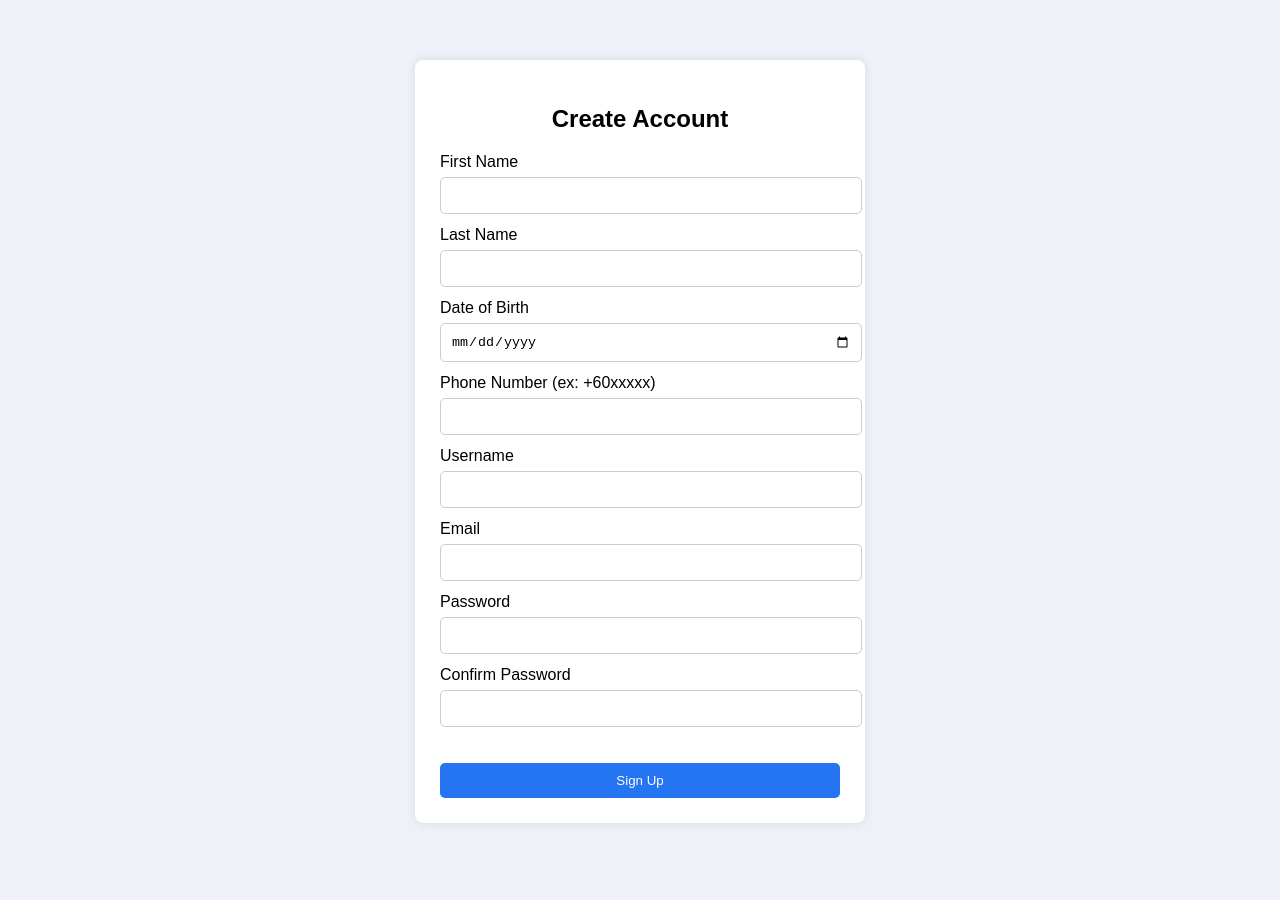
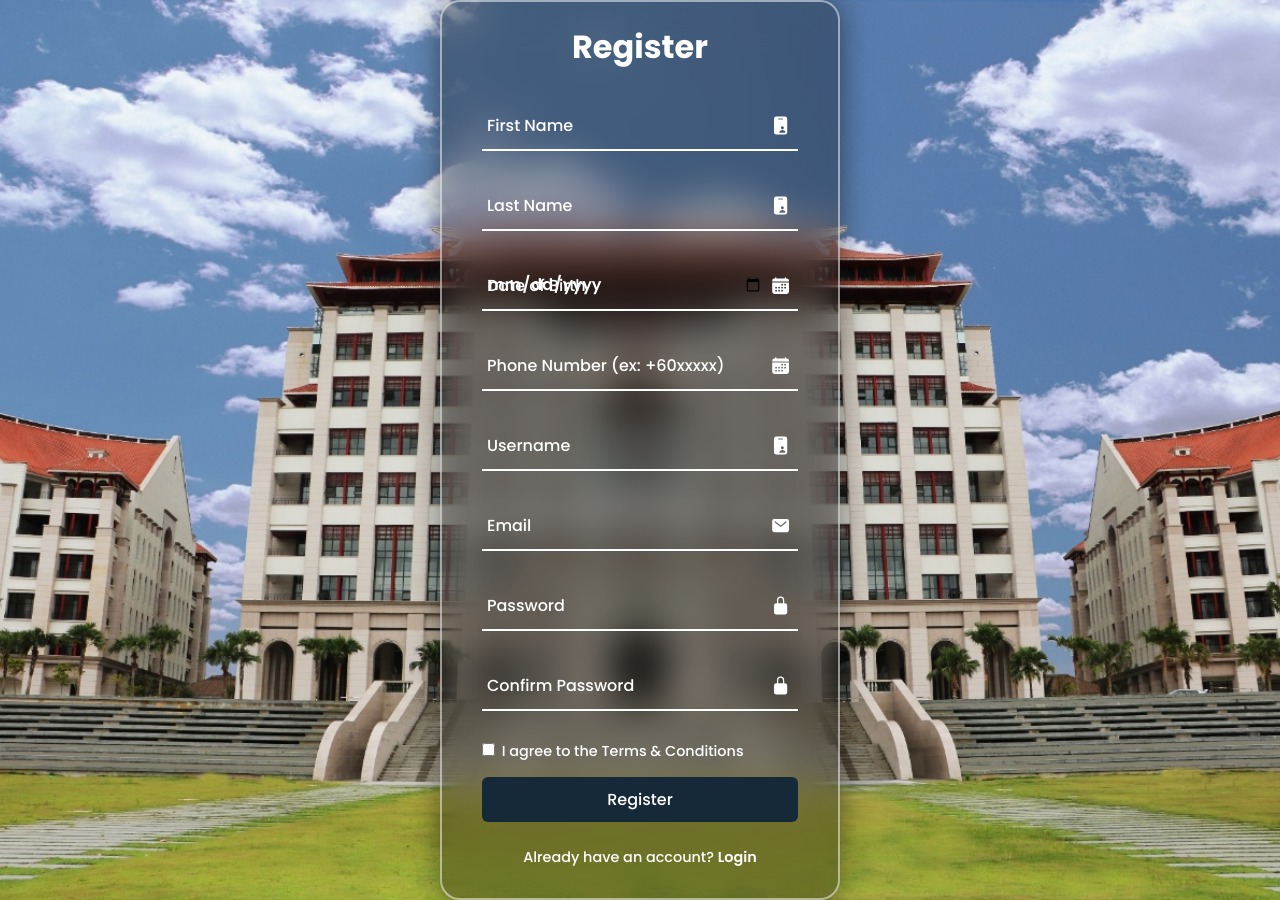
Before and after one commit to GlazeProgramming/SVV_Project, a website: page public/signup.html in a window 1280 px wide. Drawn offline with nearby package versions, Linux system fonts and the light colour scheme.

Commit message:
Redesign the Front End

```diff
--- a/public/css/styles.css
+++ b/public/css/styles.css
@@ -1,53 +1,166 @@
-body {
-    font-family: Arial, sans-serif;
-    background: #eef1f7;
-    margin: 0;
-    padding: 0;
+@import url('https://fonts.googleapis.com/css2?family=Poppins:ital,wght@0,100;0,200;0,300;0,400;0,500;0,600;0,700;0,800;0,900;1,100;1,200;1,300;1,400;1,500;1,600;1,700;1,800;1,900&display=swap');
+
+*{
+	margin:0;
+	padding: 0;
+	box-sizing: border-box;
+	font-family: 'Poppins', sans-serif;
 }
 
-.container {
-    width: 400px;
-    background: #ffffff;
-    padding: 25px;
-    margin: 60px auto;
-    border-radius: 8px;
-    box-shadow: 0 0 10px rgba(0,0,0,0.1);
+body {
+	display: flex;
+	justify-content: center;
+	align-items: center;
+	min-height: 100vh;
+	background: url('background.jpg') no-repeat;
+	background-size: cover;
+	background-position: center;
 }
 
-h2 {
-    text-align: center;
+.wrapper{
+	position: relative;
+	width: 400px;
+	height: 440px;
+	background: rgba(0, 0, 0, 0.30);
+	border: 2px solid rgba(255, 255, 255, .5);
+	border-radius: 20px;
+	backdrop-filter: blur(20px);
+	box-shadow: 0 0 30px rgba(0, 0, 0, .5);
+	display: flex;
+	justify-content: center;
+	align-items: center;
+	overflow: hidden;
+	transition:  height .2ease;
 }
 
-label {
-    display: block;
-    margin-top: 12px;
+.wrapper .form-box{
+	width: 100%;
+	padding: 40px;
 }
 
-input {
-    width: 100%;
-    padding: 10px;
-    margin-top: 6px;
-    border: 1px solid #ccc;
-    border-radius: 5px;
+.wrapper.register{
+	height: 900px;
 }
 
-button {
-    margin-top: 20px;
-    width: 100%;
-    padding: 10px;
-    background: #2574f2;
-    color: white;
-    border: none;
-    border-radius: 5px;
-    cursor: pointer;
+
+.form-box h2{
+	font-size: 2em;
+	color: #fff;
+	text-align: center;
 }
 
-button:hover {
-    background: #1c5ec9;
+.input-box{
+	position: relative;
+	width: 100%;
+	height: 50px;
+	border-bottom: 2px solid #fff;
+	margin: 30px 0;
 }
 
-#errorMsg {
-    color: red;
-    margin-top: 10px;
-    text-align: center;
+.input-box label{
+	position: absolute;
+	top: 50%;
+	left: 5px;
+	transform: translateY(-50%);
+	font-size: 1em;
+	color: #fff;
+	font-weight: 500;
+	pointer-events: none;
+	transition: .5s;
 }
+
+.input-box input:focus~label,
+.input-box input:valid~label {
+	top: -5px;
+}
+
+.input-box input{
+	width: 100%;
+	height: 100%;
+	background: transparent;
+	border: none;
+	outline: none;
+	font-size: 1em;
+	color: #fff;
+	font-weight: 600;
+	padding: 0 35px 0 5px;
+}
+
+.input-box .icon {
+	position: absolute;
+	right: 8px;
+	font-size: 1.2em;
+	color: #fff;
+	line-height: 57px;
+}
+
+.remember-forgot {
+	font-size: .9em;
+	color: #fff;
+	font-weight: 500;
+	margin: 15px 0 15px;
+	display: flex;
+	justify-content:  space-between;
+}
+
+.remember-forgot label input{
+	accent-color: #fff;
+	margin-right: 3px;
+}
+
+.remember-forgot a {
+	color: #fff;
+	text-decoration: none;
+}
+
+.remember-forgot a:hover {
+	text-decoration: underline;
+}
+
+
+.btn {
+	width: 100%;
+	height: 45px;
+	background: #162938;
+	border: none;
+	outline: none;
+	border-radius: 6px;
+	cursor: pointer;
+	font-size: 1em;
+	color:  #fff;
+	font-weight: 500;
+
+}
+
+.not_found{
+	width: 25%;
+	height: 45px;
+	background: #fff;
+	border: none;
+	outline: none;
+	border-radius: 6px;
+	cursor: pointer;
+	font-size: 1em;
+	color: red;
+	margin-top: 10px;
+	font-weight: 500;
+}
+
+.login-register{
+	font-size: .9em;
+	color: #fff;
+	text-align: center;
+	font-weight: 500;
+	margin: 25px 0 10px;
+
+}
+
+.login-register p a {
+	color: #fff;
+	text-decoration: none;
+	font-weight:  600;
+}
+
+.login-register p a:hover{
+	text-decoration: underline;
+}
--- a/public/js/signup.js
+++ b/public/js/signup.js
@@ -1,5 +1,6 @@
 const form = document.getElementById("signupForm");
 const errorMsg = document.getElementById("errorMsg");
+
 
 form.addEventListener("submit", async function (e) {
 
--- a/public/signup.html
+++ b/public/signup.html
@@ -3,46 +3,82 @@
 <head>
     <meta charset="UTF-8">
     <meta name="viewport" content="width=device-width, initial-scale=1.0">
-    <title>Sign Up</title>
+    <title>Register Page</title>
     <link rel="stylesheet" href="./css/styles.css">
 </head>
 <body>
 
-    <div class="container">
-        <h2>Create Account</h2>
-
+    <div class="wrapper register">
+        <div class="form-box register">
+            <h2>Register</h2>
             <form id="signupForm" action="/register" method="POST">
 
+                <div class="input-box">
+                    <span class="icon"><ion-icon name="id-card"></ion-icon></span>
+                    <input type="text" id="firstname" name="firstname" required>
                     <label for="firstname">First Name</label>
-            <input type="text" id="firstname" name="firstname" required>
+                </div>
 
+                <div class="input-box">
+                    <span class="icon"><ion-icon name="id-card"></ion-icon></span>
+                    <input type="text" id="lastname" name="lastname" required>
                     <label for="lastname">Last Name</label>
-            <input type="text" id="lastname" name="lastname">
+                </div>
 
+                <div class="input-box">
+                    <span class="icon"><ion-icon name="calendar"></ion-icon></span>
+                    <input type="date" id="dob" name="dob" required>
                     <label for="dob">Date of Birth</label>
-            <input type="date" id="dob" name="dob" required>
+                </div>
 
+                <div class="input-box">
+                    <span class="icon"><ion-icon name="calendar"></ion-icon></span>
+                    <input type="tel" id="phonenumber" name="phonenumber" pattern="^\+[1-9]\d{1,14}$" required>
                     <label for="phonenumber">Phone Number (ex: +60xxxxx)</label>
-            <input type="tel" id="phonenumber" name="phonenumber" pattern="^\+[1-9]\d{1,14}$" required>
+                </div>
 
+                <div class="input-box">
+                    <span class="icon"><ion-icon name="id-card"></ion-icon></span>
+                    <input type="text" id="username" name="username" required>
                     <label for="username">Username</label>
-            <input type="text" id="username" name="username" required>
+                </div>
 
+                <div class="input-box">
+                    <span class="icon"><ion-icon name="mail"></ion-icon></span>
+                    <input type="email" id="email" name="email" required>
                     <label for="email">Email</label>
-            <input type="email" id="email" name="email" required>
+                </div>
 
+                 <div class="input-box">
+                    <span class="icon"><ion-icon name="lock-closed"></ion-icon></span>
+                    <input type="password" id="password" name="password" required>
                     <label for="password">Password</label>
-            <input type="password" id="password" name="password" required>
+                </div>
 
+                 <div class="input-box">
+                    <span class="icon"><ion-icon name="lock-closed"></ion-icon></span>
+                    <input type="password" id="confirmPassword" name="confirmPassword" required>
                     <label for="confirmPassword">Confirm Password</label>
-            <input type="password" id="confirmPassword" name="confirmPassword" required>
+                </div>
 
                 <p id="errorMsg"></p>
 
-            <button type="submit">Sign Up</button>
+                <div class="remember-forgot">
+                    <label><input type="checkbox"> I agree to the Terms & Conditions</label>
+                </div>
+
+                <button type="submit" class="btn">Register</button>
+
+                <div class="login-register">
+                    <p>Already have an account? <a href="login.html" class="register-link">Login</a></p>
+                </div>
+
             </form>
+        </div>
     </div>
 
     <script src="./js/signup.js"></script>
+    <script type="module" src="https://unpkg.com/ionicons@7.1.0/dist/ionicons/ionicons.esm.js"></script>
+    <script nomodule src="https://unpkg.com/ionicons@7.1.0/dist/ionicons/ionicons.js"></script>
 </body>
 </html>
```
Also changed, not shown: public/activate.html (+21 -8 lines), public/login.html (+29 -11 lines), public/css/background.jpg (added), public/pixel.png (added). Lines whose indentation alone changed are shown as unchanged.
